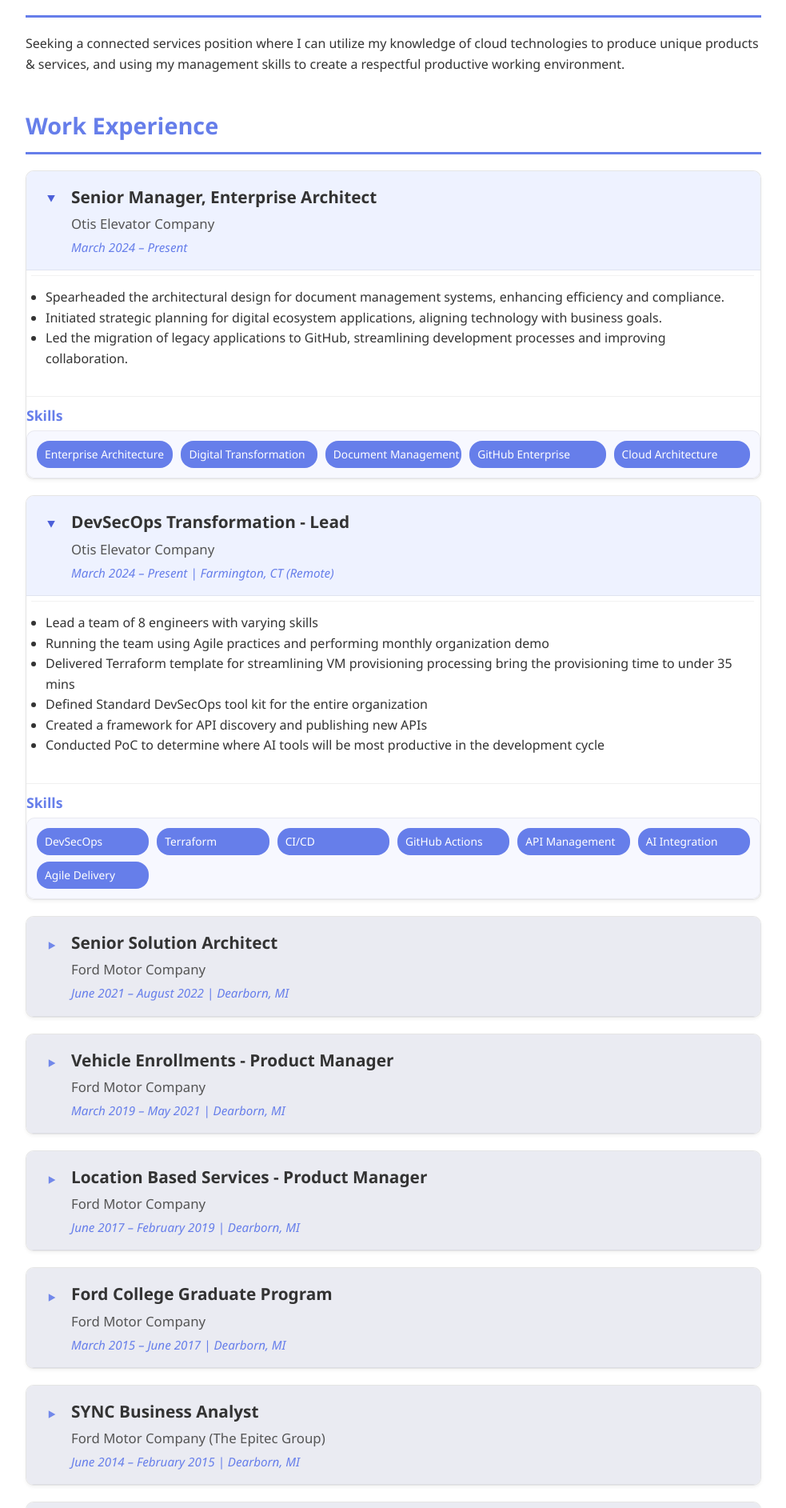
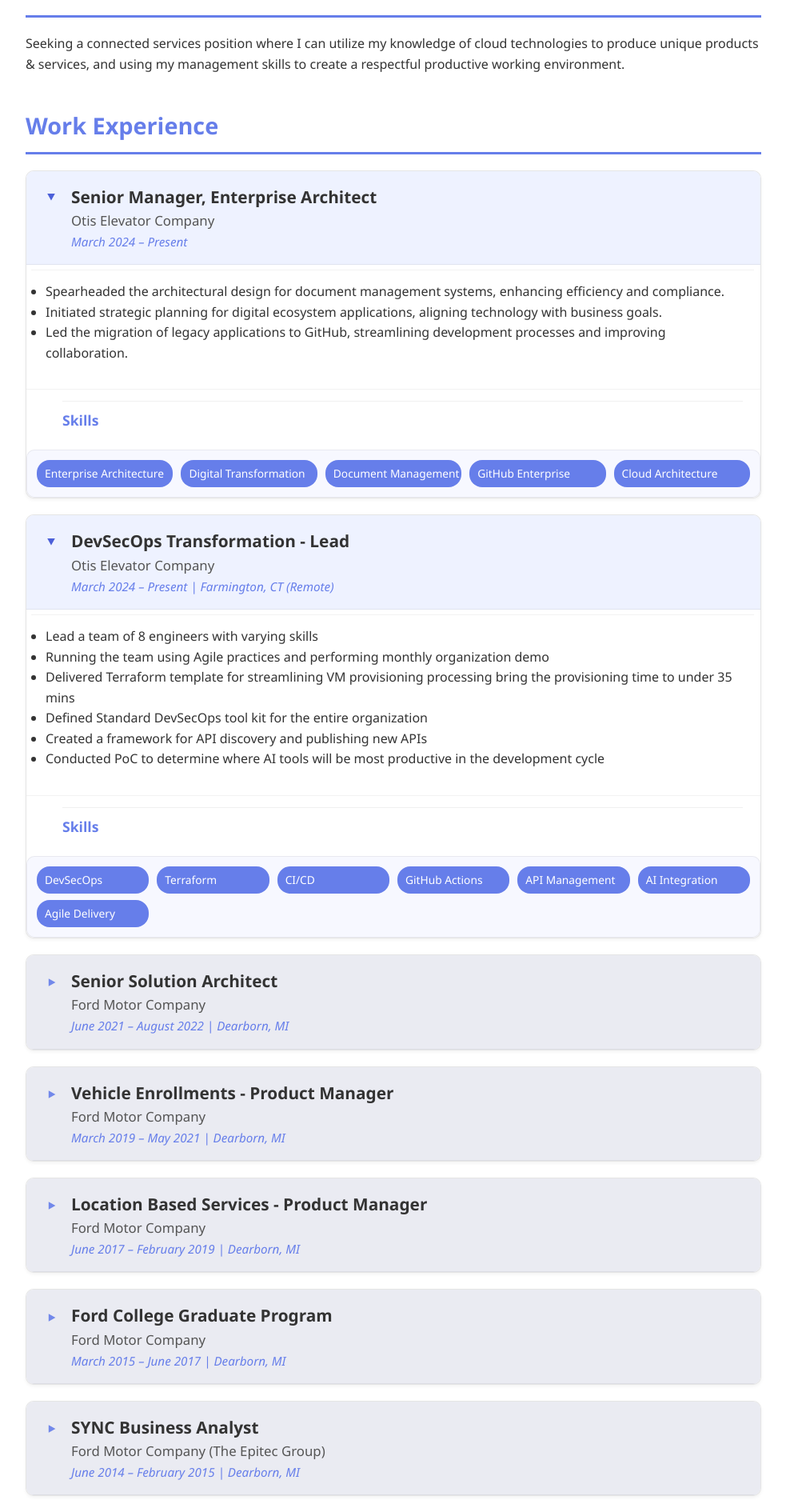
Before and after one commit to r91dua/my-portfolio, a Jekyll site: the page built from index.html, in a window 1280 px wide. Shown: the part 363-2248 px from the top of the page at 80% size, without its empty margins (148-1131 px from the left). Built offline with Jekyll 4.4.1, drawn with Linux system fonts in a browser that asks for light colours.

Commit message:
Update styles.css

```diff
--- a/assets/css/styles.css
+++ b/assets/css/styles.css
@@ -294,3 +294,126 @@ details.education-item  .skill-tag {
     padding: 6px 9px;
   }
 }
+
+/* ==== FINAL OVERRIDES — Experience & Education cards ==== */
+
+/* Header (summary): left arrow, stacked text, header background */
+section#experience details.experience-item > summary,
+section#education  details.education-item > summary {
+  display: grid !important;
+  grid-template-columns: 24px 1fr !important; /* [arrow] [text] */
+  column-gap: 12px;
+  align-items: center;
+  padding: 16px 20px !important;
+  list-style: none;
+  background-color: #eaebf2 !important;      /* distinct header bg */
+  border-bottom: 1px solid rgba(0,0,0,0.06);
+  cursor: pointer;
+}
+section#experience details.experience-item > summary::-webkit-details-marker,
+section#education  details.education-item  > summary::-webkit-details-marker { display: none !important; }
+section#experience details.experience-item > summary::marker,
+section#education  details.education-item  > summary::marker { content: "" !important; }
+
+/* Left arrow */
+section#experience details.experience-item > summary::before,
+section#education  details.education-item  > summary::before {
+  content: "▸";
+  font-size: 1.2em;
+  color: #667eea;
+  justify-self: center;
+  align-self: center;
+  transition: transform .25s ease, color .25s ease, opacity .25s ease;
+  opacity: .9;
+}
+section#experience details.experience-item[open] > summary::before,
+section#education  details.education-item[open]  > summary::before {
+  transform: rotate(90deg);
+  color: #4b5fd9;
+  opacity: 1;
+}
+
+/* Make header text live in column 2 */
+section#experience details.experience-item > summary > *,
+section#education  details.education-item  > summary > * {
+  grid-column: 2 !important;
+  margin: 0;
+}
+
+/* Hover/open header tint */
+section#experience details.experience-item > summary:hover,
+section#education  details.education-item  > summary:hover { background-color: #eef2ff !important; }
+section#experience details.experience-item[open] > summary,
+section#education  details.education-item[open]  > summary { background-color: #eef2ff !important; }
+
+/* Card body padding (everything under summary) */
+section#experience details.experience-item > :not(summary),
+section#education  details.education-item  > :not(summary) {
+  padding: 14px 22px 18px 45px !important;  /* aligns with arrow column */
+  background: #fff;
+  border-top: 1px solid rgba(0,0,0,0.05);
+}
+
+/* Lists inside cards */
+section#experience details.experience-item ul,
+section#education  details.education-item  ul {
+  margin: 6px 8px 14px 6px !important; /* relative to padded body above */
+  padding-left: 18px !important;
+}
+
+/* Skills header inside cards */
+section#experience details.experience-item .skills-header,
+section#education  details.education-item  .skills-header {
+  font-size: 1.1em;
+  color: #667eea;
+  font-weight: 700;
+  margin: 12px 0 8px;
+}
+
+/* Skills grid inside cards (override global .skills flex) */
+section#experience details.experience-item .skills,
+section#education  details.education-item  .skills {
+  display: grid !important;
+  grid-template-columns: repeat(auto-fit, minmax(140px, 1fr)) !important;
+  gap: 8px 10px !important;
+  padding: 12px !important;
+  margin: 0 !important;
+  background: #f7f8ff;
+  border: 1px solid rgba(0,0,0,0.06);
+  border-radius: 10px;
+}
+
+/* Chips inside cards (slightly smaller) */
+section#experience details.experience-item .skill-tag,
+section#education  details.education-item  .skill-tag {
+  font-size: .86em !important;
+  padding: 6px 10px !important;
+  border-radius: 16px !important;
+  white-space: nowrap;
+}
+
+/* Rotation headings center */
+section#experience details.experience-item h5 {
+  text-align: center;
+  margin: 15px auto 8px;
+  font-weight: 600;
+}
+
+/* Responsive tweaks */
+@media (max-width: 640px) {
+  section#experience details.experience-item > :not(summary),
+  section#education  details.education-item  > :not(summary) {
+    padding: 12px 16px 16px 42px;
+  }
+  section#experience details.experience-item .skills,
+  section#education  details.education-item  .skills {
+    grid-template-columns: repeat(auto-fit, minmax(120px, 1fr)) !important;
+    gap: 8px;
+    padding: 10px !important;
+  }
+  section#experience details.experience-item .skill-tag,
+  section#education  details.education-item  .skill-tag {
+    font-size: .84em !important;
+    padding: 6px 9px !important;
+  }
+}
```
